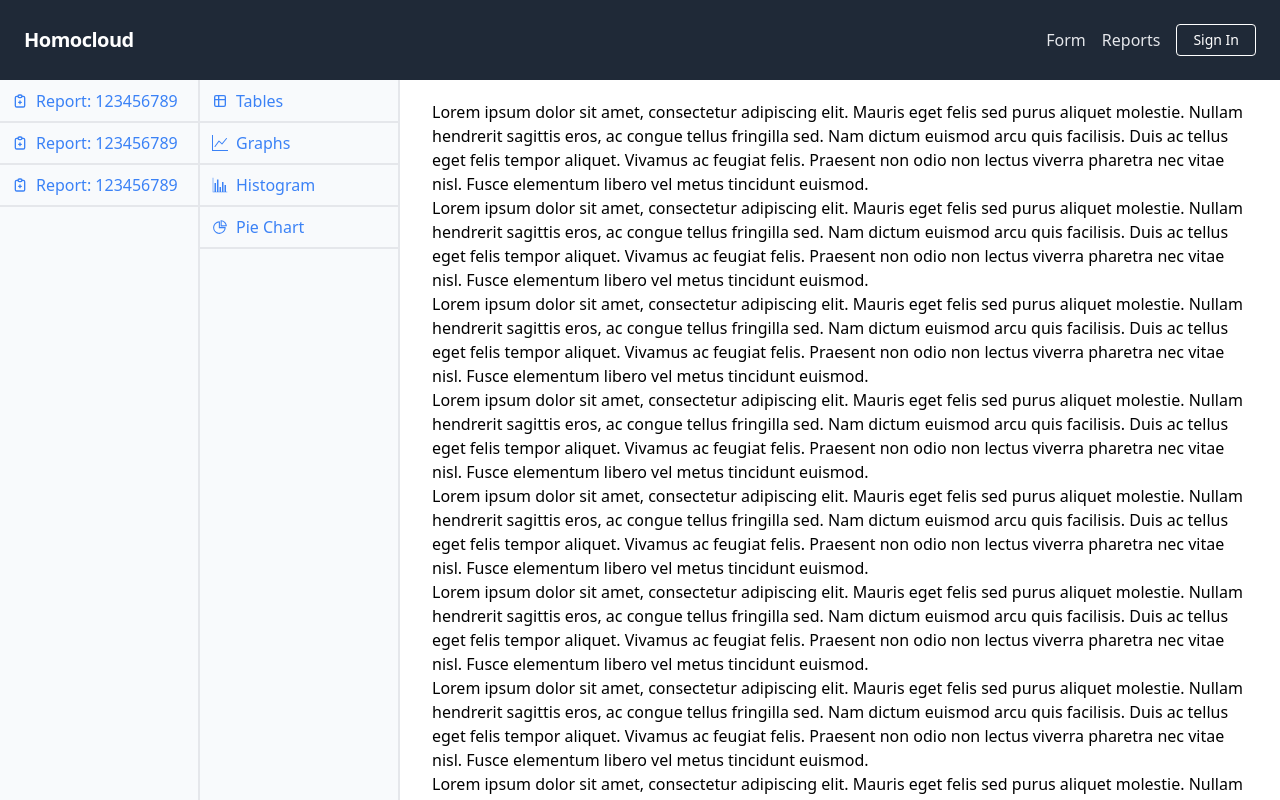
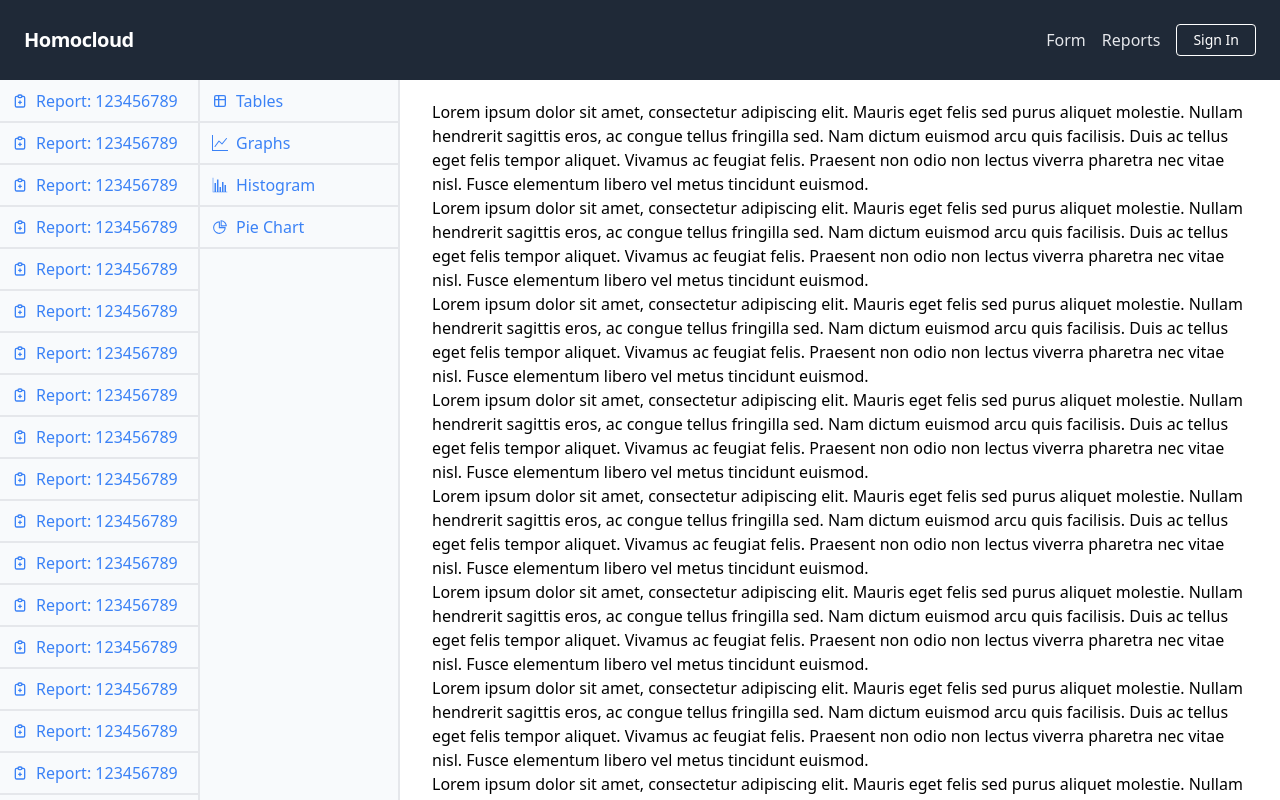
Before and after one commit to GopalVerma1303/Homocloud, a Next.js app in the folder client/: page /Reports in a window 1280 px wide. Shown: the top 800 px of the page. Built offline with nearby package versions, Linux system fonts and the light colour scheme.

Commit message:
overflow-y-in sidebar

```diff
--- a/client/assets/ReportLinks.ts
+++ b/client/assets/ReportLinks.ts
@@ -11,4 +11,100 @@ export const ReportLinks = [
         id: 1,
         name: "Report: 123456789"
     },
+    {
+        id: 1,
+        name: "Report: 123456789"
+    },
+    {
+        id: 1,
+        name: "Report: 123456789"
+    },
+    {
+        id: 1,
+        name: "Report: 123456789"
+    },
+    {
+        id: 1,
+        name: "Report: 123456789"
+    },
+    {
+        id: 1,
+        name: "Report: 123456789"
+    },
+    {
+        id: 1,
+        name: "Report: 123456789"
+    },
+    {
+        id: 1,
+        name: "Report: 123456789"
+    },
+    {
+        id: 1,
+        name: "Report: 123456789"
+    },
+    {
+        id: 1,
+        name: "Report: 123456789"
+    },
+    {
+        id: 1,
+        name: "Report: 123456789"
+    },
+    {
+        id: 1,
+        name: "Report: 123456789"
+    },
+    {
+        id: 1,
+        name: "Report: 123456789"
+    },
+    {
+        id: 1,
+        name: "Report: 123456789"
+    },
+    {
+        id: 1,
+        name: "Report: 123456789"
+    },
+    {
+        id: 1,
+        name: "Report: 123456789"
+    },
+    {
+        id: 1,
+        name: "Report: 123456789"
+    },
+    {
+        id: 1,
+        name: "Report: 123456789"
+    },
+    {
+        id: 1,
+        name: "Report: 123456789"
+    },
+    {
+        id: 1,
+        name: "Report: 123456789"
+    },
+    {
+        id: 1,
+        name: "Report: 123456789"
+    },
+    {
+        id: 1,
+        name: "Report: 123456789"
+    },
+    {
+        id: 1,
+        name: "Report: 123456789"
+    },
+    {
+        id: 1,
+        name: "Report: 123456789"
+    },
+    {
+        id: 1,
+        name: "Report: 123456789"
+    },
 ]
--- a/client/pages/Reports.tsx
+++ b/client/pages/Reports.tsx
@@ -10,8 +10,8 @@ const Page = () => {
     return (
         <div className="flex">
             <div className='flex'>
-                <div className="w-[200px] h-screen sticky top-[65px] border-r-2 bg-slate-50">
-                    <ul className="mt-4">
+                <div className="w-[200px] h-screen sticky top-[65px] border-r-2 bg-slate-50     overflow-y-scroll">
+                    <ul className="mt-4 ">
                         {
                             ReportLinks.map(e => (
                                 <li key={e.id} className="border-b-2 py-2 pl-3">
```
